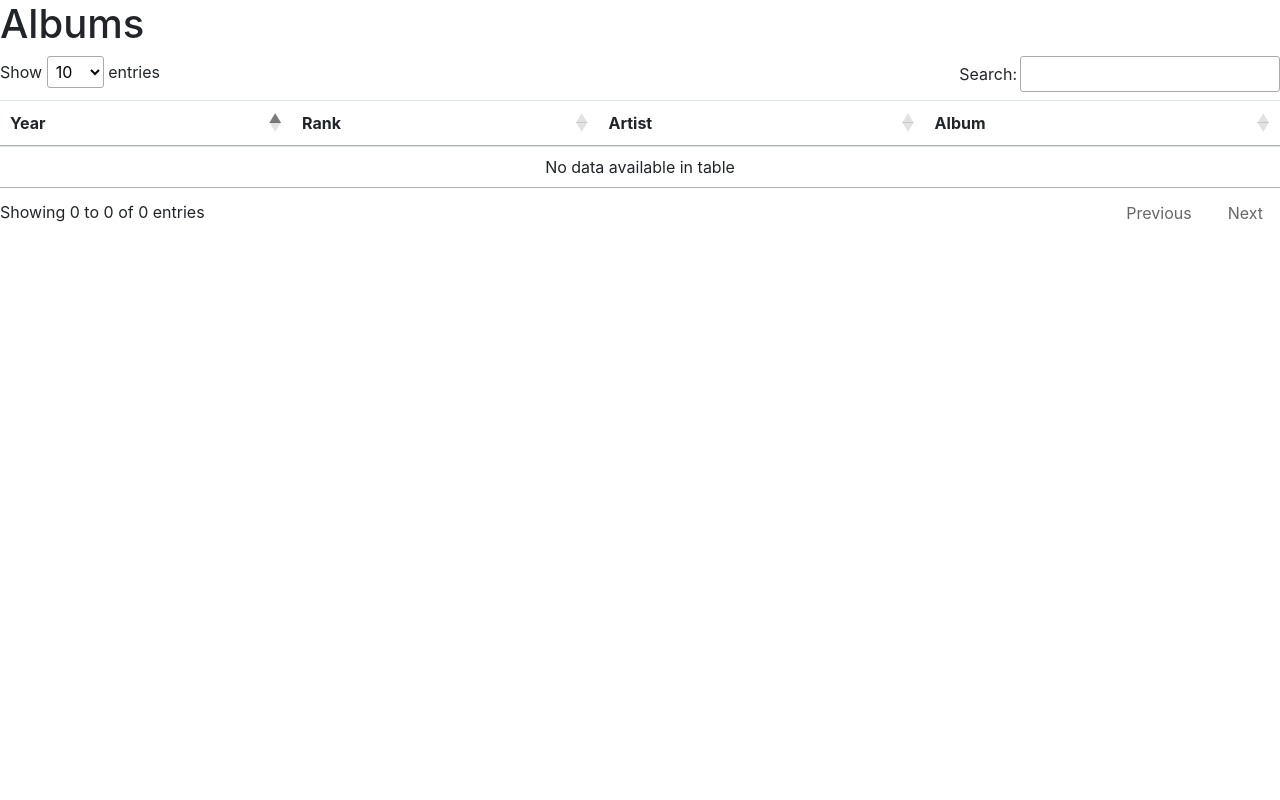
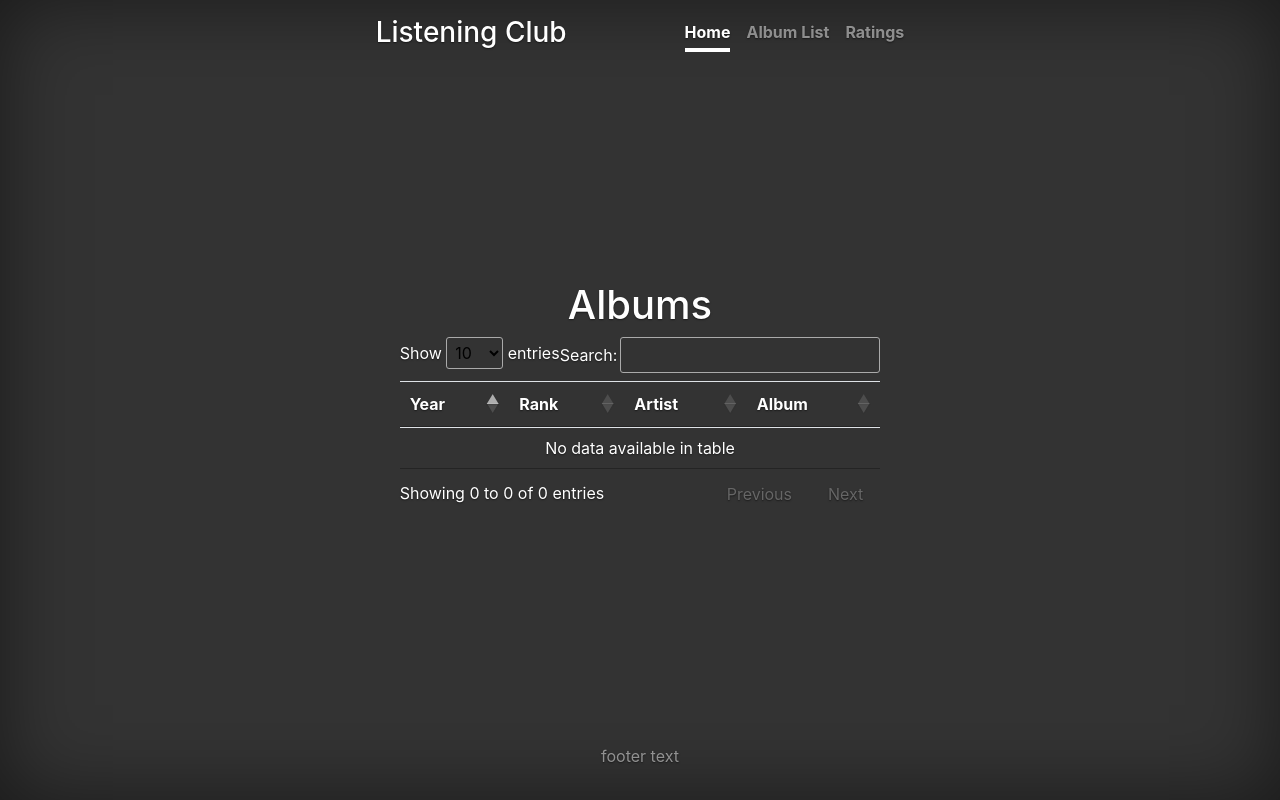
Before and after one commit to annaderengowski/listening_club, a Django app: page /album_list/ in a window 1280 px wide. Run offline with Django 3.2, Linux system fonts and the light colour scheme; data that the repository does not hold is empty; some libraries are stand-ins or nearby versions.

Commit message:
bootstrap template and random album functionality

```diff
--- a/random_album/models.py
+++ b/random_album/models.py
@@ -7,4 +7,5 @@ class Album(models.Model):
 	year = models.IntegerField()
 	blurb = models.CharField(max_length=2000)
 
-	#unique together artist/album?
+	def __str__(self):
+		return f'{self.album} - {self.artist}'
--- /dev/null
+++ b/random_album/static/random_album/css/styles.css
@@ -0,0 +1,110 @@
+/*
+ * Globals
+ */
+
+/* Links */
+a,
+a:focus,
+a:hover {
+  color: #fff;
+}
+
+/* Custom default button */
+.btn-secondary,
+.btn-secondary:hover,
+.btn-secondary:focus {
+  color: #333;
+  text-shadow: none; /* Prevent inheritance from `body` */
+  background-color: #fff;
+  border: .05rem solid #fff;
+}
+
+
+/*
+ * Base structure
+ */
+
+html,
+body {
+  height: 100%;
+  background-color: #333;
+}
+
+body {
+  display: -ms-flexbox;
+  display: -webkit-box;
+  display: flex;
+  -ms-flex-pack: center;
+  -webkit-box-pack: center;
+  justify-content: center;
+  color: #fff;
+  text-shadow: 0 .05rem .1rem rgba(0, 0, 0, .5);
+  box-shadow: inset 0 0 5rem rgba(0, 0, 0, .5);
+}
+
+.cover-container {
+  max-width: 42em;
+}
+
+
+/*
+ * Header
+ */
+.masthead {
+  margin-bottom: 2rem;
+}
+
+.masthead-brand {
+  margin-bottom: 0;
+}
+
+.nav-masthead .nav-link {
+  padding: .25rem 0;
+  font-weight: 700;
+  color: rgba(255, 255, 255, .5);
+  background-color: transparent;
+  border-bottom: .25rem solid transparent;
+}
+
+.nav-masthead .nav-link:hover,
+.nav-masthead .nav-link:focus {
+  border-bottom-color: rgba(255, 255, 255, .25);
+}
+
+.nav-masthead .nav-link + .nav-link {
+  margin-left: 1rem;
+}
+
+.nav-masthead .active {
+  color: #fff;
+  border-bottom-color: #fff;
+}
+
+@media (min-width: 48em) {
+  .masthead-brand {
+    float: left;
+  }
+  .nav-masthead {
+    float: right;
+  }
+}
+
+
+/*
+ * Cover
+ */
+.cover {
+  padding: 0 1.5rem;
+}
+.cover .btn-lg {
+  padding: .75rem 1.25rem;
+  font-weight: 700;
+}
+
+
+/*
+ * Footer
+ */
+.mastfoot {
+  color: rgba(255, 255, 255, .5);
+}
--- a/random_album/templates/random_album/base.html
+++ b/random_album/templates/random_album/base.html
@@ -4,20 +4,41 @@
 <html lang="en">
 	<head>
 		<meta charset="utf-8">
-
+		<meta name="viewport" content="width=device-width, initial-scale=1, shrink-to-fit=no">
 		<title>Listening Club</title>
 		<meta name="description" content="Listening Club">
 		<meta name="author" content="Anna Derengowski">
 
 		<link rel="stylesheet" href="https://maxcdn.bootstrapcdn.com/bootstrap/4.0.0/css/bootstrap.min.css" integrity="sha384-Gn5384xqQ1aoWXA+058RXPxPg6fy4IWvTNh0E263XmFcJlSAwiGgFAW/dAiS6JXm" crossorigin="anonymous">
 		<link rel="stylesheet" type="text/css" href="https://cdn.datatables.net/v/bs4/dt-1.10.18/b-1.5.4/b-html5-1.5.4/r-2.2.2/datatables.min.css"/>
-
-
+		<link rel="stylesheet" type="text/css" href="{% static 'random_album/css/styles.css' %}">
 	</head>
 
-	<body>
+	<body class='text-center'>
+		<div class="cover-container d-flex h-100 p-3 mx-auto flex-column">
+		<header class="masthead mb-auto">
+		<div class="inner">
+		<h3 class="masthead-brand">Listening Club</h3>
+		<nav class="nav nav-masthead justify-content-center">
+		<a class="nav-link active" href="#">Home</a>
+		<a class="nav-link" href="#">Album List</a>
+		<a class="nav-link" href="#">Ratings</a>
+		</nav>
+		</div>
+		</header>
+
+		<main role="main" class="inner cover">
 		{% block content %}
 		{% endblock %}
+		</main>
+
+		<footer class="mastfoot mt-auto">
+		<div class="inner">
+		<p>footer text</p>
+		</div>
+		</footer>
+		</div>
+
 		<script src="https://code.jquery.com/jquery-3.2.1.slim.min.js" integrity="sha384-KJ3o2DKtIkvYIK3UENzmM7KCkRr/rE9/Qpg6aAZGJwFDMVNA/GpGFF93hXpG5KkN" crossorigin="anonymous"></script>
 		<script src="https://cdnjs.cloudflare.com/ajax/libs/popper.js/1.12.9/umd/popper.min.js" integrity="sha384-ApNbgh9B+Y1QKtv3Rn7W3mgPxhU9K/ScQsAP7hUibX39j7fakFPskvXusvfa0b4Q" crossorigin="anonymous"></script>
 		<script src="https://maxcdn.bootstrapcdn.com/bootstrap/4.0.0/js/bootstrap.min.js" integrity="sha384-JZR6Spejh4U02d8jOt6vLEHfe/JQGiRRSQQxSfFWpi1MquVdAyjUar5+76PVCmYl" crossorigin="anonymous"></script>
--- a/random_album/urls.py
+++ b/random_album/urls.py
@@ -1,9 +1,10 @@
 from django.urls import path
 
 from random_album import views
-from random_album.views import AlbumListView
+from random_album.views import AlbumListView, RandomAlbumView
 
 urlpatterns = [
     path('', views.index, name='index'),
     path('album_list/', AlbumListView.as_view(), name='album-list'),
+    path('random_album/', RandomAlbumView.as_view(), name='random-album'),
 ]
--- a/random_album/views.py
+++ b/random_album/views.py
@@ -4,6 +4,7 @@ from django.views.generic import View
 
 import re
 import traceback
+import random
 from requests import get
 from bs4 import BeautifulSoup
 
@@ -12,10 +13,22 @@ from random_album.models import Album
 class AlbumListView(View):
 
 	def get(self, request):
-		template_name = 'album_list.html'
 		context = {}
 		context['album_list'] = Album.objects.all()
 		return render(request, 'random_album/album_list.html', context)
+
+class RandomAlbumView(View):
+
+	def get(self, request):
+		context = {}
+		q = Album.objects.all()
+		count = q.count()
+		random_album = q[random.randint(1, count+1)]
+		context['random_album'] = random_album
+		return render(request, 'random_album/random.html', context)
+
+	def post(self, request):
+		pass
 
 
 def index(request):
```
Also changed, not shown: random_album/templates/random_album/random.html (added, +14 -0 lines), random_album/forms.py (added).
